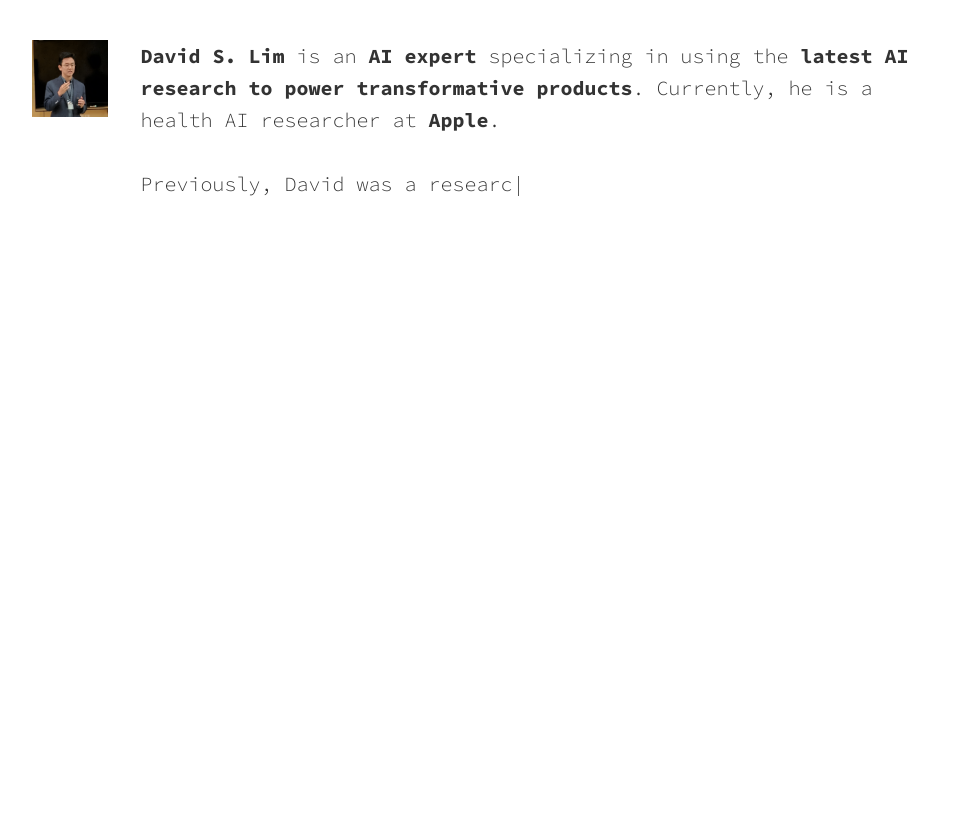
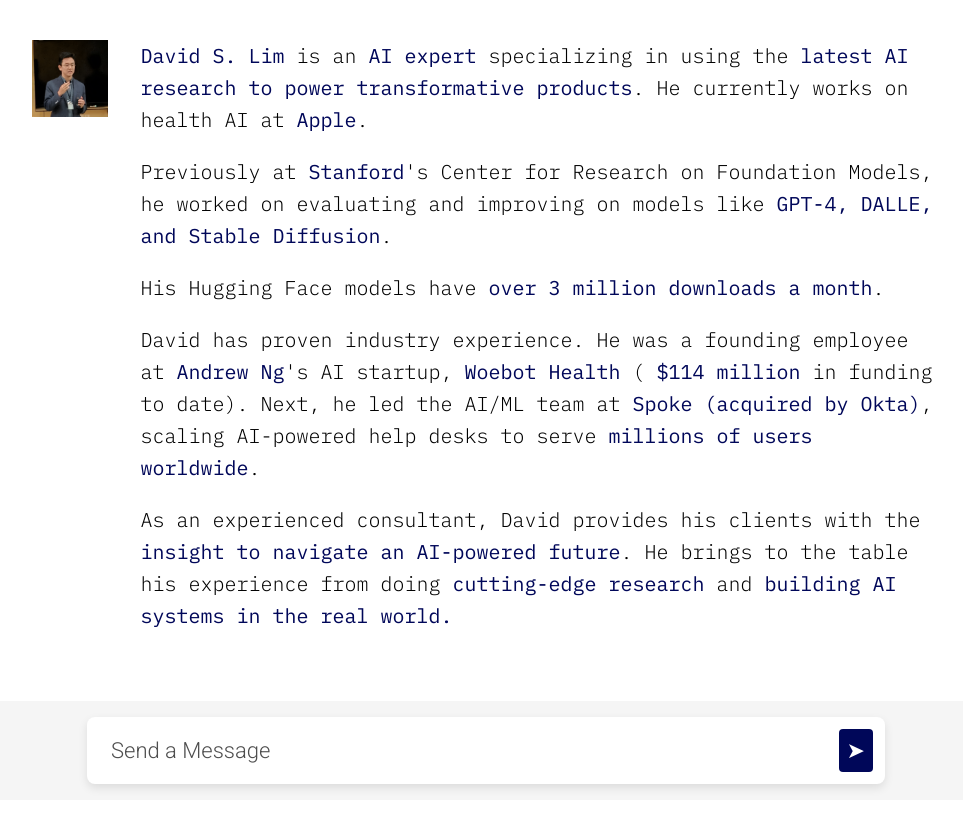
Before and after one commit to pierrerappolt-sflow/pierrerappolt-sflow.github.io, a plain HTML site: page index.html in a window 1280 px wide. Shown: the whole page, without its empty margins (154-1117 px from the left). Drawn offline with nearby package versions, Linux system fonts and the light colour scheme.

Commit message:
all changes

```diff
--- a/index.html
+++ b/index.html
@@ -2,81 +2,33 @@
 <html>
 <head>
     <title>David S. Lim</title>
-    <link href="https://fonts.googleapis.com/css2?family=Source+Code+Pro:wght@300;700&display=swap" rel="stylesheet">
-    <style>
-        body {
-            font-family: 'Source Code Pro', monospace;
-            color: #333;
-            background-color: #fff;
-            height: 100vh;
-            display: flex;
-            justify-content: center;
-            align-items: flex-start;
-            padding: 2rem;
-            line-height: 1.6;
-            font-size: 20px;
-        }
-        .content {
-            display: flex;
-            justify-content: center;
-            width: 100%;
-        }
-        .container {
-            max-width: 800px;
-            width: 100%;
-            text-align: left;
-            margin-left: 2rem;
-        }
-        .image {
-            height: 4.8rem;
-            align-self: flex-start;  /* Aligns the top of the image with the top of the text */
-        }
-        .bold {
-            font-weight: 700;
-        }
-        /* Add new style for background image */
-        .flash-bg {
-            position: fixed;
-            top: 0;
-            left: 0;
-            width: 100%;
-            height: 100%;
-            background: url('slavoj_zizek.webp') no-repeat center center fixed;
-            background-size: cover;
-            z-index: -1;
-        }
-    </style>
+    <link rel="preconnect" href="https://fonts.googleapis.com">
+    <link rel="preconnect" href="https://fonts.gstatic.com" crossorigin>
+    <link href="https://fonts.googleapis.com/css2?family=IBM+Plex+Mono:wght@100;200;300;400;500;600;700&display=swap" rel="stylesheet">
+    <link href="https://fonts.googleapis.com/css2?family=Roboto:wght@300;400;500&display=swap" rel="stylesheet">
+    <link href="styles.css" rel="stylesheet"> <!-- Linked the external CSS file -->
 </head>
-<body>
-    <!-- Add new div for flashing background -->
-    <div id="flashBg" class="flash-bg" style="display: none;"></div>
 
-<body>
+<body onclick="loadAllLinesInstantly();">
     <div class="content">
         <img src="me.png" class="image">
         <div class="container">
             <span id="typed"></span>
+            <div id="fadein"></div>
         </div>
+    </div>
+    <div class="footer">
+        <a href="https://www.google.com" class="message-link">
+            <div class="message-box">
+                <span>Send a Message</span>
+                <span class="send-button">&#10148;</span>
+            </div>
+        </a>
     </div>
 
     <script src="https://cdn.jsdelivr.net/gh/mattboldt/typed.js@2.0.12/lib/typed.min.js"></script>
-    <script>
-        var typed = new Typed('#typed', {
-            strings: ["<span class='bold'>David S. Lim</span> is an <span class='bold'>AI expert</span> specializing in using the <span class='bold'>latest AI research to power transformative products</span>. Currently, he is a health AI researcher at <span class='bold'>Apple</span>.<br/><br/> Previously, David was a researcher at <span class='bold'>Stanford's Center for Research on Foundation Models</span> where he worked on evaluating foundation models like GPT-4, DALLE and Stable Diffusion and improving them for specific domains such as healthcare. Foundation models created by him are widely used with over <span class='bold'>3 million monthly downloads</span> on <span class='bold'>Hugging Face</span>.<br/><br/> He was a founding employee at Andrew Ng's pioneering AI startup, <span class='bold'>Woebot Health</span> with <span class='bold'>$114 million</span> in funding to date. At <span class='bold'>Spoke</span>, David led the machine learning team to scale AI-powered helpdesks to serve millions of users worldwide before the company's acquisition by <span class='bold'>Okta</span>.<br/><br/> As an experienced <span class='bold'>AI consultant</span>, David empowers clients by demystifying the potential of AI and arms them with the information to navigate an AI-powered future."],
-            typeSpeed: 20,
-            backDelay: 500,
-            backSpeed: 0,
-            loop: false,
-            cursorChar: '|',
-            smartBackspace: false
-        });
-        setInterval(function() {
-            var flashBg = document.getElementById('flashBg');
-            flashBg.style.display = 'block';
-            setTimeout(function() {
-                flashBg.style.display = 'none';
-            }, 30);  // Flash for 50 milliseconds
-        }, 3000);  // Flash every 5 seconds
-    </script>
+    <script src="https://ajax.googleapis.com/ajax/libs/jquery/3.5.1/jquery.min.js"></script>
+    <script src="script.js"></script> <!-- Linked the external JavaScript file -->
 </body>
+
 </html>
--- /dev/null
+++ b/styles.css
@@ -0,0 +1,128 @@
+body {
+    font-family: 'IBM Plex Mono', monospace;
+    color: #333;
+    background-color: #fff;
+    height: 100vh;
+    display: flex;
+    justify-content: center;
+    align-items: flex-start;
+    padding: 2rem;
+    line-height: 1.6;
+    font-size: 20px;
+    font-weight: 300;
+    color: #000000;
+}
+
+.content {
+    display: flex;
+    justify-content: center;
+    width: 100%;
+}
+
+.container {
+    max-width: 800px;
+    width: 100%;
+    text-align: left;
+    margin-left: 2rem;
+}
+
+.image {
+    height: 4.8rem;
+    align-self: flex-start;
+}
+
+.bold {
+    font-weight: 400;
+    color: #000759;
+}
+
+.line {
+    opacity: 0;
+    transition: opacity 1s ease;
+    margin-bottom: 0.5rem;
+}
+
+.footer {
+    position: fixed;
+    bottom: 0;
+    width: 100%;
+    padding: 1rem;
+    background-color: #f5f5f5;
+    display: flex;
+    justify-content: center;
+    align-items: center;
+}
+
+.message-box {
+    position: relative;
+    /* Set to relative so the button can be positioned absolutely within this */
+    width: 750px;
+    display: flex;
+    justify-content: space-between;
+    align-items: center;
+    padding: 1rem 1.5rem;
+    /* To give some spacing */
+    background: #fff;
+    /* To make it white */
+    border-radius: 8px;
+    /* To give it rounded corners */
+    box-shadow: 0px 4px 10px rgba(0, 0, 0, 0.1);
+    transition: box-shadow 0.3s cubic-bezier(0.25, 0.8, 0.25, 1);
+
+    /* To add slight dropshadow */
+}
+
+.message-box:hover {
+    /* Darker dropshadow on hover */
+    box-shadow: 0px 4px 10px rgba(0, 0, 0, 0.05);
+    /* underline on hover */
+    text-decoration: underline;
+    transition: decoration 0.5s ease;
+
+
+    transition: box-shadow 0.5s ease;
+    /* Transition for smooth hover */
+
+}
+
+.message-link {
+    font-family: 'Roboto', sans-serif;
+    /* Changed the font */
+    color: #4e4e4e;
+    /* Dark gray color */
+    text-decoration: none;
+    /* Remove underline */
+    cursor: pointer;
+    /* Change cursor on hover */
+    font-size: 22px;
+    font-weight: 300;
+
+}
+
+.send-button {
+    position: absolute;
+    right: 0.75rem;
+    /* Position from the right side */
+    padding: 0.25rem .5rem;
+    background-color: #000759;
+    color: white;
+    border: none;
+    border-radius: 0.25rem;
+    cursor: pointer;
+    transition: background-color 0.3s ease;
+}
+
+.message-link:hover {
+    color: #000864;
+    /* Dark blue color on hover */
+    box-shadow: 0px 4px 10px rgba(108, 108, 108, 0.2);
+    transition: color 2s ease;
+    /* Transition for smooth color change */
+
+}
+
+.send-button:hover {
+    background-color: #333;
+    /* Dark gray color on hover */
+    transition: background-color 0.3s ease;
+}
```
